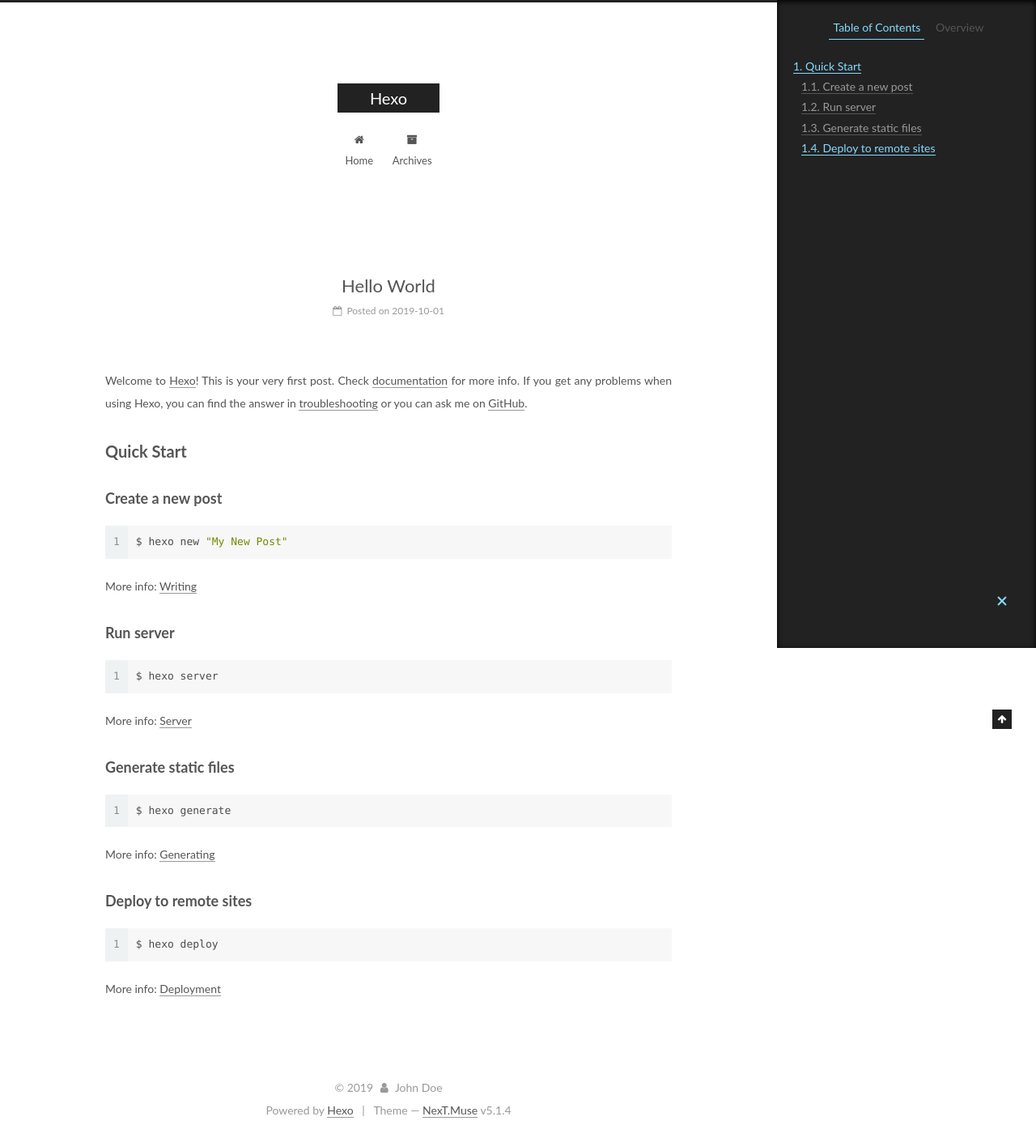
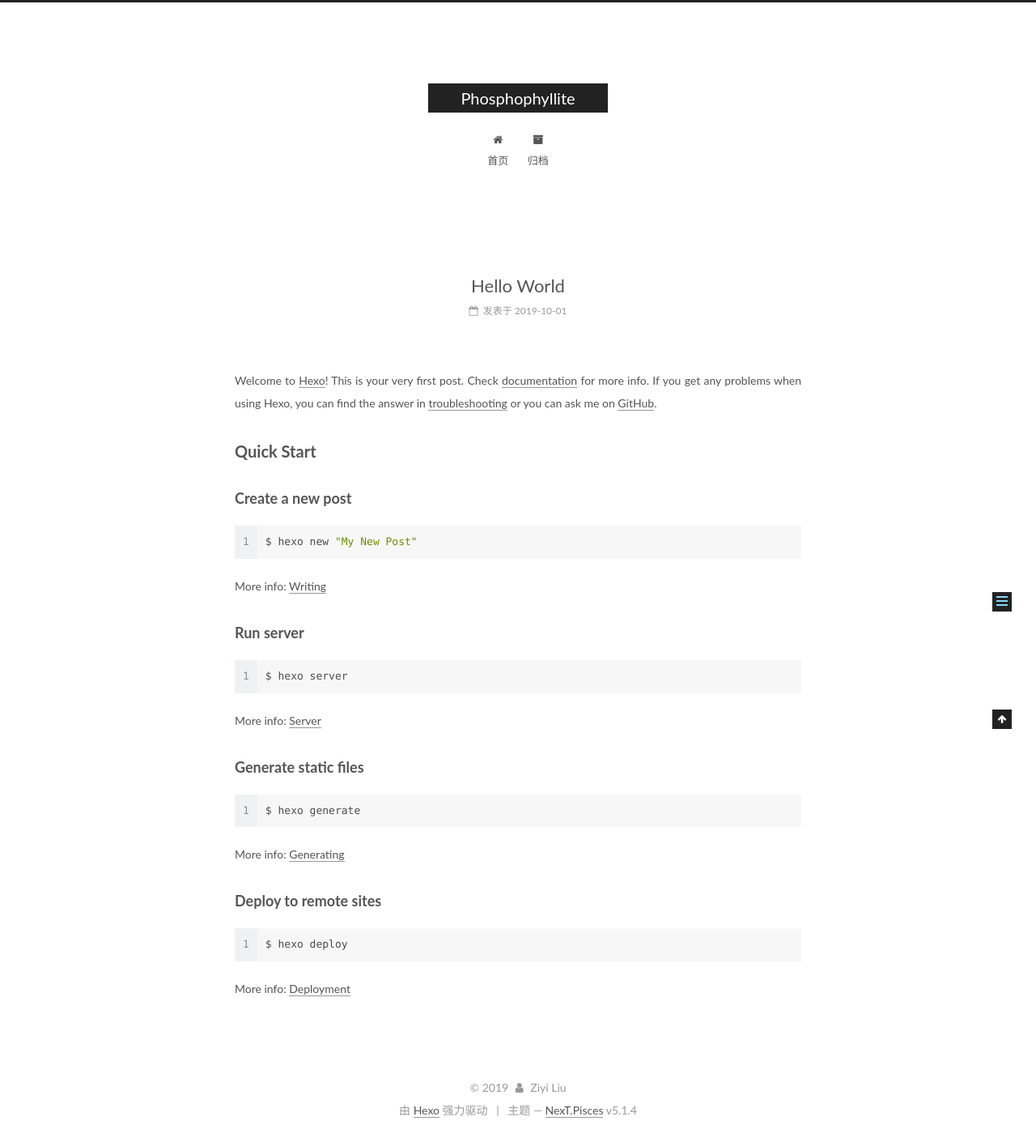
Before and after one commit to liuziyi0910/liuziyi0910.github.io, a plain HTML site: page 2019/10/01/hello-world/index.html in a window 1280 px wide. Shown: the whole page at 81% size. Drawn offline with Linux system fonts and the light colour scheme.

Commit message:
Site updated: 2019-10-01 18:12:03

```diff
--- a/2019/10/01/hello-world/index.html
+++ b/2019/10/01/hello-world/index.html
@@ -5,7 +5,7 @@
 
 
 
-<html class="theme-next muse use-motion" lang="en">
+<html class="theme-next pisces use-motion" lang="zh-Hans">
 <head><meta name="generator" content="Hexo 3.9.0">
   <meta charset="UTF-8">
 <meta http-equiv="X-UA-Compatible" content="IE=edge">
@@ -83,9 +83,9 @@
 <meta property="og:type" content="article">
 <meta property="og:title" content="Hello World">
 <meta property="og:url" content="http://yoursite.com/2019/10/01/hello-world/index.html">
-<meta property="og:site_name" content="Hexo">
+<meta property="og:site_name" content="Phosphophyllite">
 <meta property="og:description" content="Welcome to Hexo! This is your very first post. Check documentation for more info. If you get any problems when using Hexo, you can find the answer in troubleshooting or you can ask me on GitHub. Quick">
-<meta property="og:locale" content="en">
+<meta property="og:locale" content="zh-Hans">
 <meta property="og:updated_time" content="2019-10-01T07:12:42.666Z">
 <meta name="twitter:card" content="summary">
 <meta name="twitter:title" content="Hello World">
@@ -97,7 +97,7 @@
   var NexT = window.NexT || {};
   var CONFIG = {
     root: '/',
-    scheme: 'Muse',
+    scheme: 'Pisces',
     version: '5.1.4',
     sidebar: {"position":"left","display":"post","offset":12,"b2t":false,"scrollpercent":false,"onmobile":false},
     fancybox: true,
@@ -105,7 +105,7 @@
     motion: {"enable":true,"async":false,"transition":{"post_block":"fadeIn","post_header":"slideDownIn","post_body":"slideDownIn","coll_header":"slideLeftIn","sidebar":"slideUpIn"}},
     duoshuo: {
       userId: '0',
-      author: 'Author'
+      author: '博主'
     },
     algolia: {
       applicationID: '',
@@ -125,7 +125,7 @@
 
 
 
-  <title>Hello World | Hexo</title>
+  <title>Hello World | Phosphophyllite</title>
 
 
 
@@ -137,7 +137,7 @@
 
 </head>
 
-<body itemscope itemtype="http://schema.org/WebPage" lang="en">
+<body itemscope itemtype="http://schema.org/WebPage" lang="zh-Hans">
 
 
 
@@ -155,7 +155,7 @@
     <div class="custom-logo-site-title">
       <a href="/" class="brand" rel="start">
         <span class="logo-line-before"><i></i></span>
-        <span class="site-title">Hexo</span>
+        <span class="site-title">Phosphophyllite</span>
         <span class="logo-line-after"><i></i></span>
       </a>
     </div>
@@ -185,7 +185,7 @@
 
               <i class="menu-item-icon fa fa-fw fa-home"></i> <br>
 
-            Home
+            首页
           </a>
         </li>
 
@@ -195,7 +195,7 @@
 
               <i class="menu-item-icon fa fa-fw fa-archive"></i> <br>
 
-            Archives
+            归档
           </a>
         </li>
 
@@ -235,13 +235,13 @@
     <link itemprop="mainEntityOfPage" href="http://yoursite.com/2019/10/01/hello-world/">
 
     <span hidden itemprop="author" itemscope itemtype="http://schema.org/Person">
-      <meta itemprop="name" content="John Doe">
+      <meta itemprop="name" content="Ziyi Liu">
       <meta itemprop="description" content>
       <meta itemprop="image" content="/images/avatar.gif">
     </span>
 
     <span hidden itemprop="publisher" itemscope itemtype="http://schema.org/Organization">
-      <meta itemprop="name" content="Hexo">
+      <meta itemprop="name" content="Phosphophyllite">
     </span>
 
 
@@ -259,9 +259,9 @@
                 <i class="fa fa-calendar-o"></i>
               </span>
 
-                <span class="post-meta-item-text">Posted on</span>
+                <span class="post-meta-item-text">发表于</span>
 
-              <time title="Post created" itemprop="dateCreated datePublished" datetime="2019-10-01T15:12:42+08:00">
+              <time title="创建于" itemprop="dateCreated datePublished" datetime="2019-10-01T15:12:42+08:00">
                 2019-10-01
               </time>
 
@@ -382,10 +382,10 @@
 
         <ul class="sidebar-nav motion-element">
           <li class="sidebar-nav-toc sidebar-nav-active" data-target="post-toc-wrap">
-            Table of Contents
+            文章目录
           </li>
           <li class="sidebar-nav-overview" data-target="site-overview-wrap">
-            Overview
+            站点概览
           </li>
         </ul>
 
@@ -394,8 +394,8 @@
         <div class="site-overview">
           <div class="site-author motion-element" itemprop="author" itemscope itemtype="http://schema.org/Person">
 
-              <p class="site-author-name" itemprop="name">John Doe</p>
-              <p class="site-description motion-element" itemprop="description"></p>
+              <p class="site-author-name" itemprop="name">Ziyi Liu</p>
+              <p class="site-description motion-element" itemprop="description">相看两不厌，唯有敬亭山</p>
           </div>
 
           <nav class="site-state motion-element">
@@ -406,7 +406,7 @@
                 <a href="/archives/">
 
                   <span class="site-state-item-count">1</span>
-                  <span class="site-state-item-name">posts</span>
+                  <span class="site-state-item-name">日志</span>
                 </a>
               </div>
 
@@ -466,13 +466,13 @@
   <span class="with-love">
     <i class="fa fa-user"></i>
   </span>
-  <span class="author" itemprop="copyrightHolder">John Doe</span>
+  <span class="author" itemprop="copyrightHolder">Ziyi Liu</span>
 
 
 </div>
 
 
-  <div class="powered-by">Powered by <a class="theme-link" target="_blank" href="https://hexo.io">Hexo</a></div>
+  <div class="powered-by">由 <a class="theme-link" target="_blank" href="https://hexo.io">Hexo</a> 强力驱动</div>
 
 
 
@@ -480,7 +480,7 @@
 
 
 
-  <div class="theme-info">Theme &mdash; <a class="theme-link" target="_blank" href="https://github.com/iissnan/hexo-theme-next">NexT.Muse</a> v5.1.4</div>
+  <div class="theme-info">主题 &mdash; <a class="theme-link" target="_blank" href="https://github.com/iissnan/hexo-theme-next">NexT.Pisces</a> v5.1.4</div>
 
 
 
@@ -581,6 +581,13 @@
 
 
 
+  <script type="text/javascript" src="/js/src/affix.js?v=5.1.4"></script>
+
+  <script type="text/javascript" src="/js/src/schemes/pisces.js?v=5.1.4"></script>
+
+
+
+
   <script type="text/javascript" src="/js/src/scrollspy.js?v=5.1.4"></script>
 <script type="text/javascript" src="/js/src/post-details.js?v=5.1.4"></script>
 
```
Also changed, not shown: archives/2019/10/index.html (+29 -19 lines), archives/2019/index.html (+29 -19 lines), archives/index.html (+29 -19 lines), index.html (+32 -22 lines), uploads/avatar.png (added).
